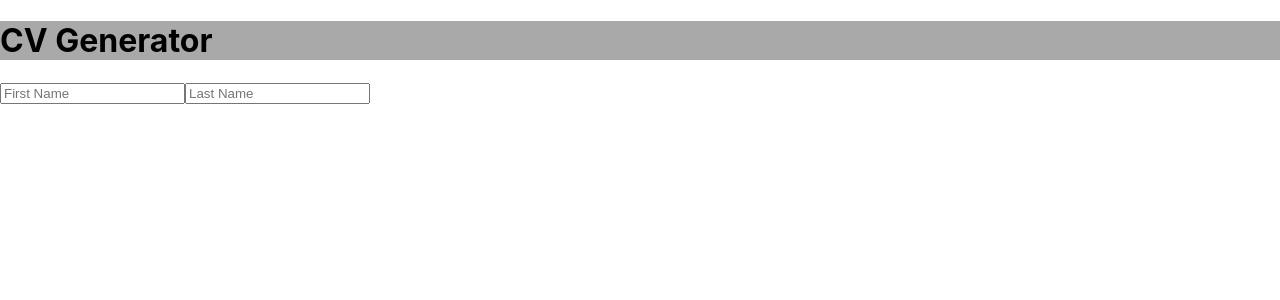
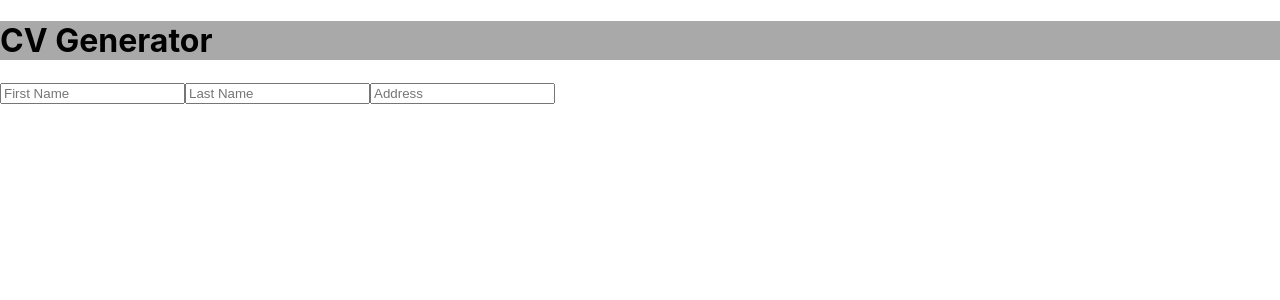
Before and after one commit to jMorton95/TOP_React_CvGenerator, a React (Create React App) app: page / in a window 1280 px wide. Shown: the top 300 px of the page. Built offline with nearby package versions, Linux system fonts and the light colour scheme.

Commit message:
Refactored Personal JSX with my helper functions. It now creates an inputList inside my render tag that creates a new Input element for each property in our attributes Object, so if we need to add further inputs down the line we simply add a new property to our attributes object

```diff
--- a/src/components/functions.js
+++ b/src/components/functions.js
@@ -17,15 +17,15 @@ function InputPropGenerator(
 
 const NewInput = (propArr) => {
 
-    const props = InputPropGenerator(...propArr);
+    const {domClass, type, placeholder, defaultValue} = InputPropGenerator(...propArr);
 
 
     return (
         <input
-        className={props.domClass}
-        type={props.type}
-        placeholder={props.placeholder}
-        defaultValue={props.defaultValue}
+        className={domClass}
+        type={type}
+        placeholder={placeholder}
+        defaultValue={defaultValue}
         ></input>
     )
 }
--- a/src/components/main/personal/personal.js
+++ b/src/components/main/personal/personal.js
@@ -8,16 +8,20 @@ class Personal extends Component {
 
     render() {
 
-        const firstName = ['firstName','text','First Name', ''];
-        const lastName = ['lastName','text','Last Name', ''];
+        const attributes = {
+            firstName: ['firstName','text','First Name', ''],
+            lastName: ['lastName','text','Last Name', ''],
+            address: ['address', 'text', 'Address', '']
+        }
+
+        const inputList = Object.keys(attributes).map(item => (
+            NewInput(attributes[item])
+        ));
 
         return (
 
             <div className="personal">
-                {NewInput(firstName)}
-                {NewInput(lastName)}
-
-
+                {inputList}
             </div>
         );
     };
```
